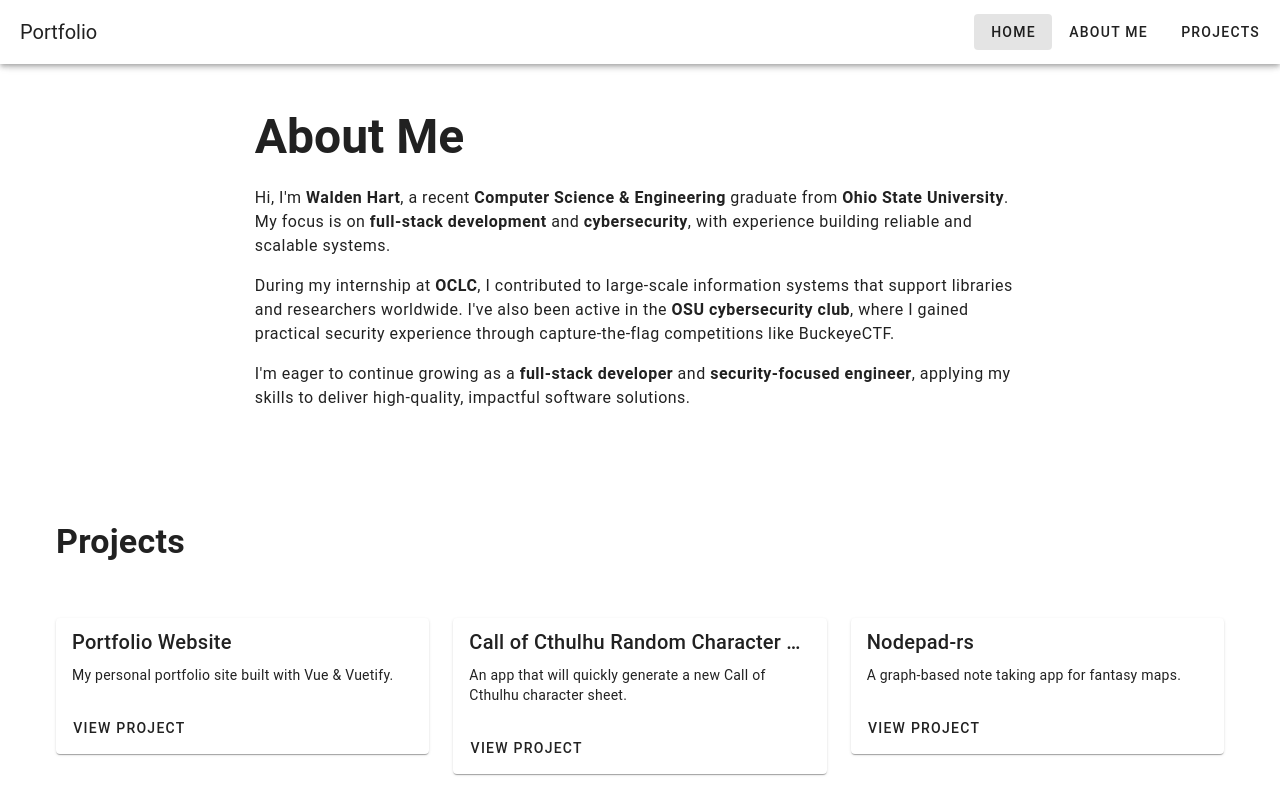
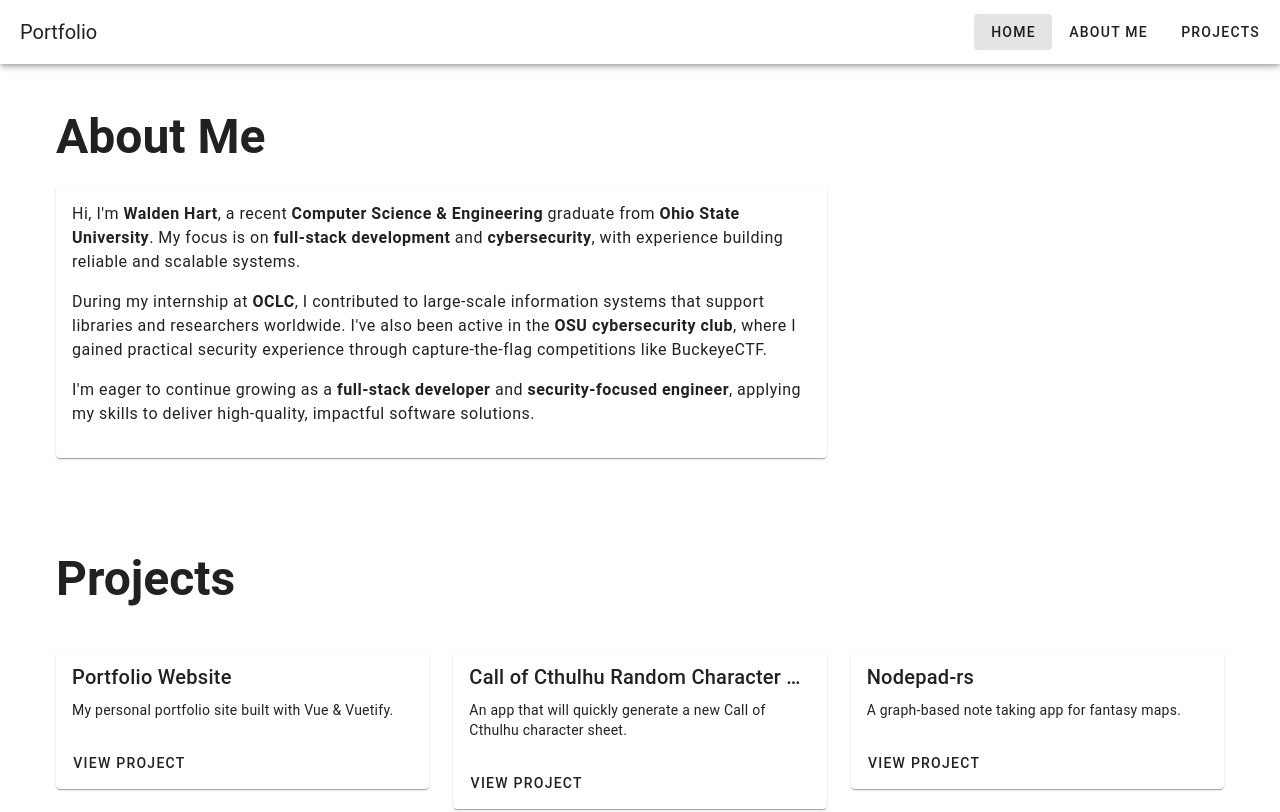
Before and after one commit to walden-hart/Portfolio-Website, a Vue app: page / in a window 1280 px wide. Shown: the top 812 px of the page. Built offline with nearby package versions, Linux system fonts and the light colour scheme.

Commit message:
Updated style of About Me page

```diff
--- a/src/components/AboutMe.vue
+++ b/src/components/AboutMe.vue
@@ -2,10 +2,12 @@
 
 <template>
   <v-container class="py-12">
-    <v-row align="center" justify="center">
+    <v-row>
       <v-col cols="12" md="8">
         <h1 class="text-h3 font-weight-bold mb-6">About Me</h1>
 
+        <v-card>
+          <v-card-text>
             <p class="text-body-1 mb-4">
               Hi, I'm <strong>Walden Hart</strong>, a recent
               <strong>Computer Science & Engineering</strong> graduate from
@@ -30,6 +32,8 @@
               <strong>security-focused engineer</strong>, applying my skills to
               deliver high-quality, impactful software solutions.
             </p>
+        </v-card-text>
+      </v-card>
 
       </v-col>
     </v-row>
--- a/src/components/Projects.vue
+++ b/src/components/Projects.vue
@@ -6,7 +6,7 @@ import { projects } from '@/data/projects';
   <v-container class="py-12">
     <v-row>
       <v-col cols="12">
-        <h2 class="text-h4 font-weight-bold mb-8">Projects</h2>
+        <h2 class="text-h3 font-weight-bold mb-6">Projects</h2>
       </v-col>
 
       <v-col
```
Lines whose indentation alone changed are shown as unchanged.
